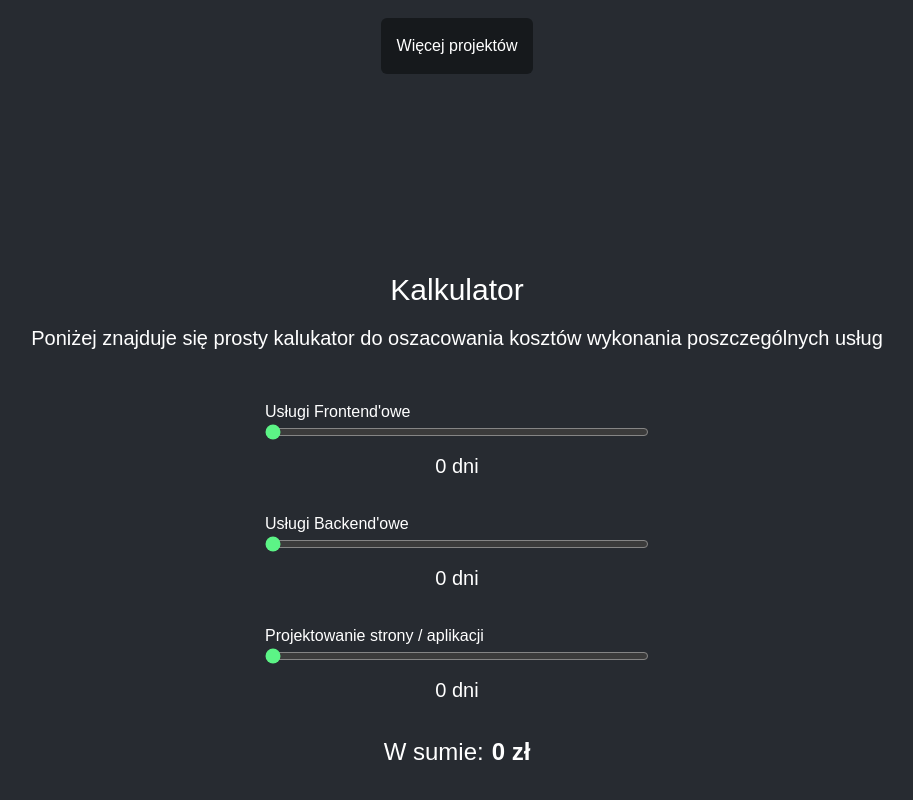
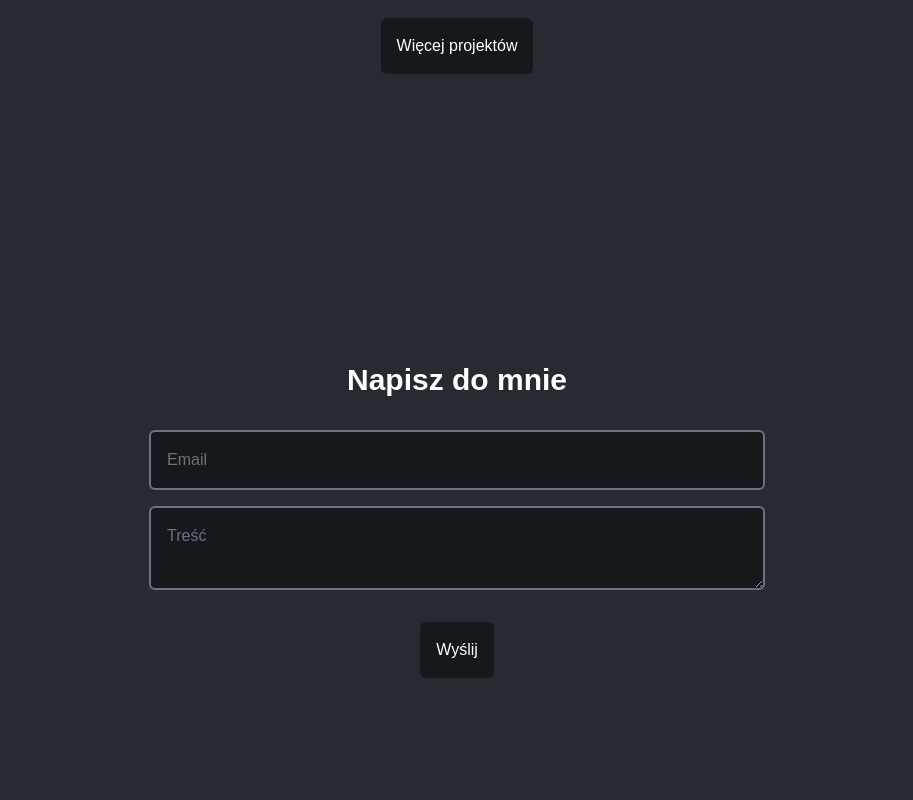
Before and after one commit to j-lewandowski/portfolio, a React (Create React App) app in the folder client/: page / in a window 1280 px wide. Shown: the part 2280-3080 px from the top of the page, without its empty margins (183-1096 px from the left). Built offline with nearby package versions, Linux system fonts and the light colour scheme.

Commit message:
hidden calculator

```diff
--- a/client/src/pages/MainPage.jsx
+++ b/client/src/pages/MainPage.jsx
@@ -10,7 +10,7 @@ function MainPage({ projects }) {
       <Main />
       <AboutMe />
       <MyProjects id="my-projects" projects={projects} />
-            <Calculator />
+      {/* <Calculator /> */}
       <Contact id="contact" />
     </div>
   );
```
Also changed, not shown: 11 other files (tests, documents, lock files or other folders). Lines whose indentation alone changed are shown as unchanged.
